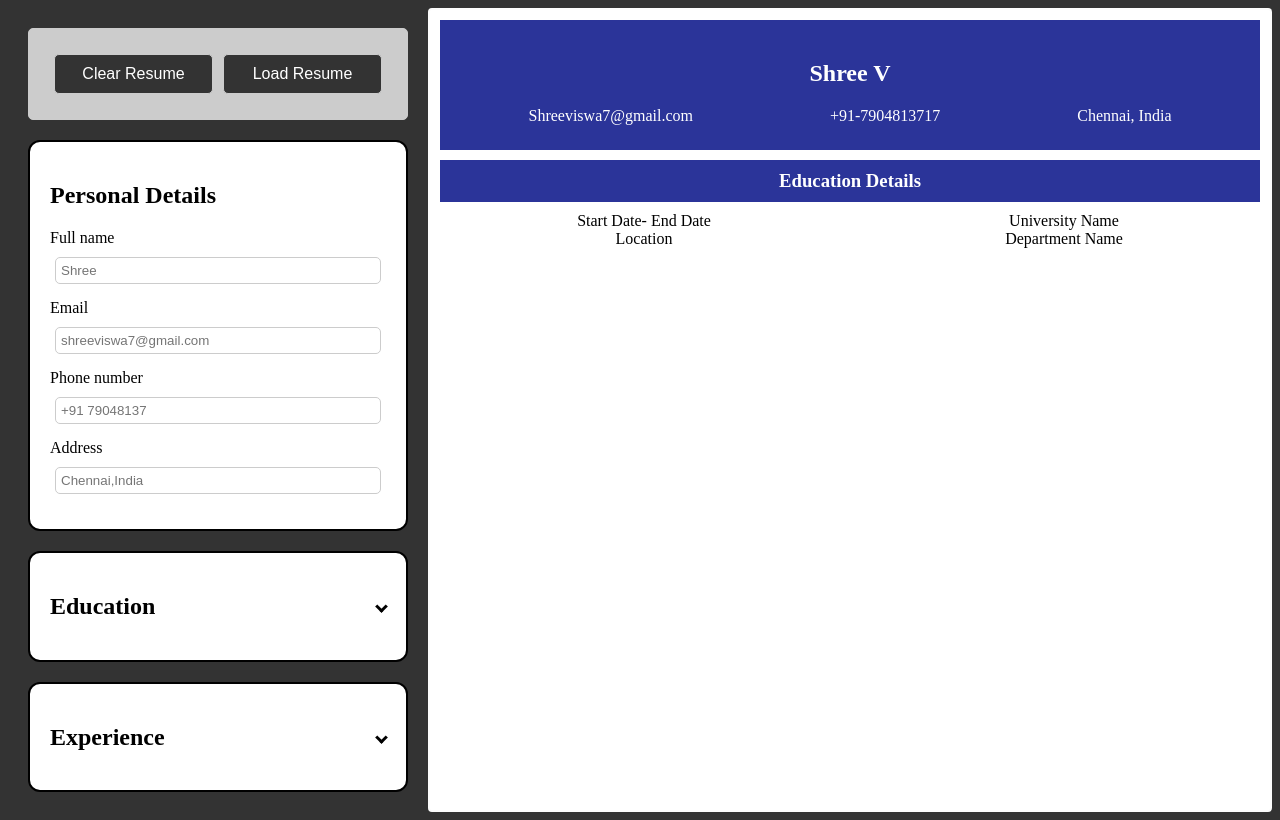
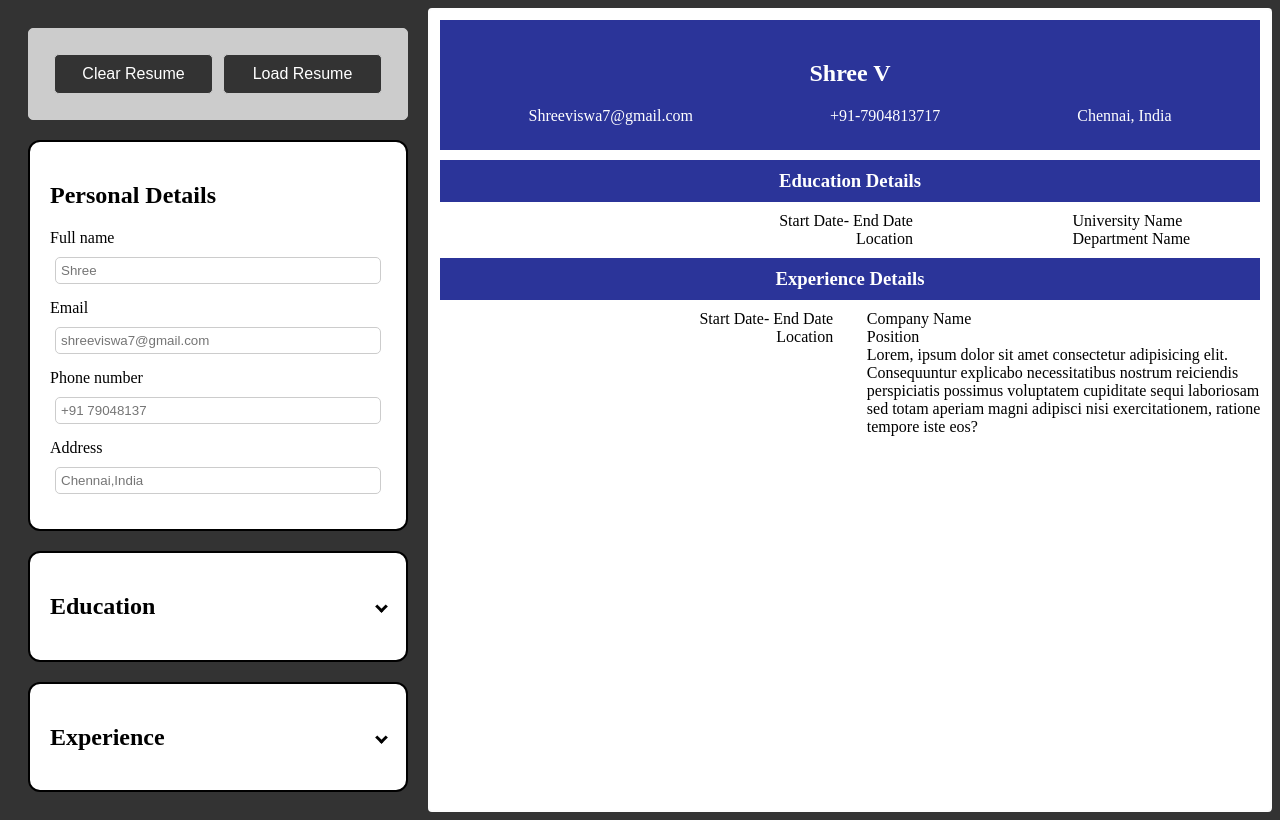
Before and after one commit to Shree-77/CvBuilder, a React (Vite) app: page / in a window 1280 px wide. Built offline with nearby package versions, Linux system fonts and the light colour scheme.

Commit message:
Experience section added

```diff
--- /dev/null
+++ b/src/Components/Experience/ExperienceInfoSection.jsx
@@ -0,0 +1,28 @@
+function ExperienceInfoSection(){
+    return(
+        <>
+        <div className="container-ExperienceInfo">
+            <div className="Info-ExpHeader">
+                <h3 className="section-title">Experience Details</h3>
+            </div>
+            <div className="Display-Experience">
+                <div className="Date-Location">
+                   <p className="date-period"><span>Start Date</span>- <span>End Date</span></p>
+                   <p className="location"><span>Location</span></p>
+                </div>
+                <div className="company-designation">
+                    <p className="company"><span>Company Name</span></p>
+                    <p className="position"><span>Position</span></p>
+                    <p className="description">Lorem, ipsum dolor sit amet consectetur adipisicing elit.
+                    Consequuntur explicabo necessitatibus nostrum reiciendis
+                    perspiciatis possimus voluptatem cupiditate sequi laboriosam
+                    sed totam aperiam magni adipisci nisi exercitationem, ratione
+                    tempore iste eos?</p>
+                </div>
+            </div>
+        </div>
+        </>
+    )
+}
+
+export default ExperienceInfoSection;
--- a/src/Components/Resume.jsx
+++ b/src/Components/Resume.jsx
@@ -1,5 +1,6 @@
 import "../styles/resume.css"
 import EducationInfoSection from "./Education/EducationInfoSection";
+import ExperienceInfoSection from "./Experience/ExperienceInfoSection";
 import PersonalInfoSection from "./Personal/Personalnfo";
 
 
@@ -13,6 +14,9 @@ function Resume(){
         <div className="education-section">
             <EducationInfoSection />
         </div>
+        <div className="experience-section">
+            <ExperienceInfoSection />
+        </div>
         </div>
         </>
     )
--- a/src/styles/resume.css
+++ b/src/styles/resume.css
@@ -43,15 +43,32 @@
     color: white;
 }
 
-.Display-Education{
-    text-align: center;
+.Display-Education,
+.Display-Experience{
     display: flex;
     justify-content: space-around;
 }
+.Date-Location{
+    text-align: right;
+}
+
 .date-period,
 .location,
 .University,
-.Department{
+.Department,
+.company,
+.position,
+.description{
     margin: 0;
     padding: 0;
 }
+
+.Display-Experience {
+    display: flex;
+    justify-content: space-between;
+}
+
+.Date-Location,
+.company-designation {
+    width: 48%;
+}
```
